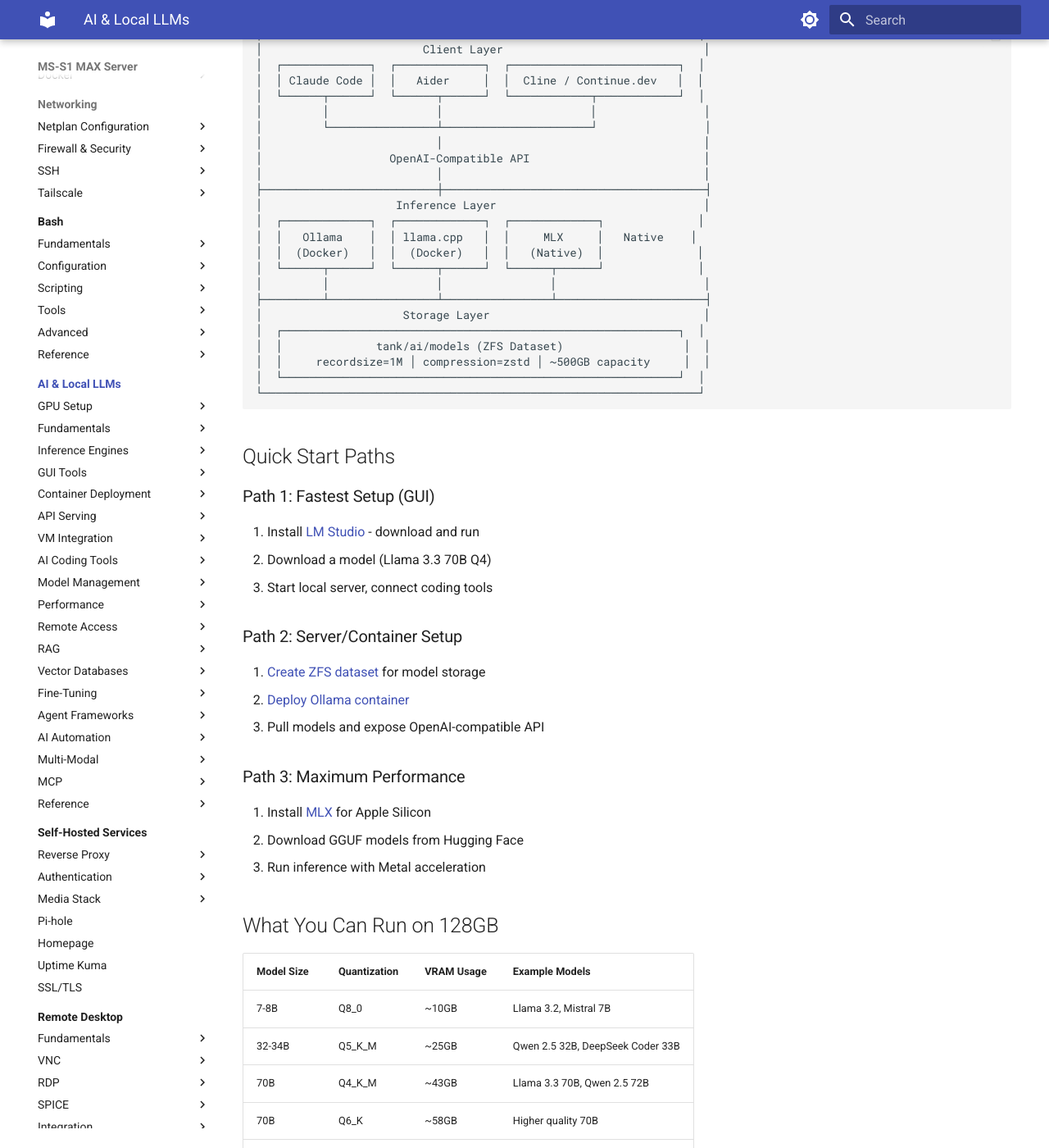
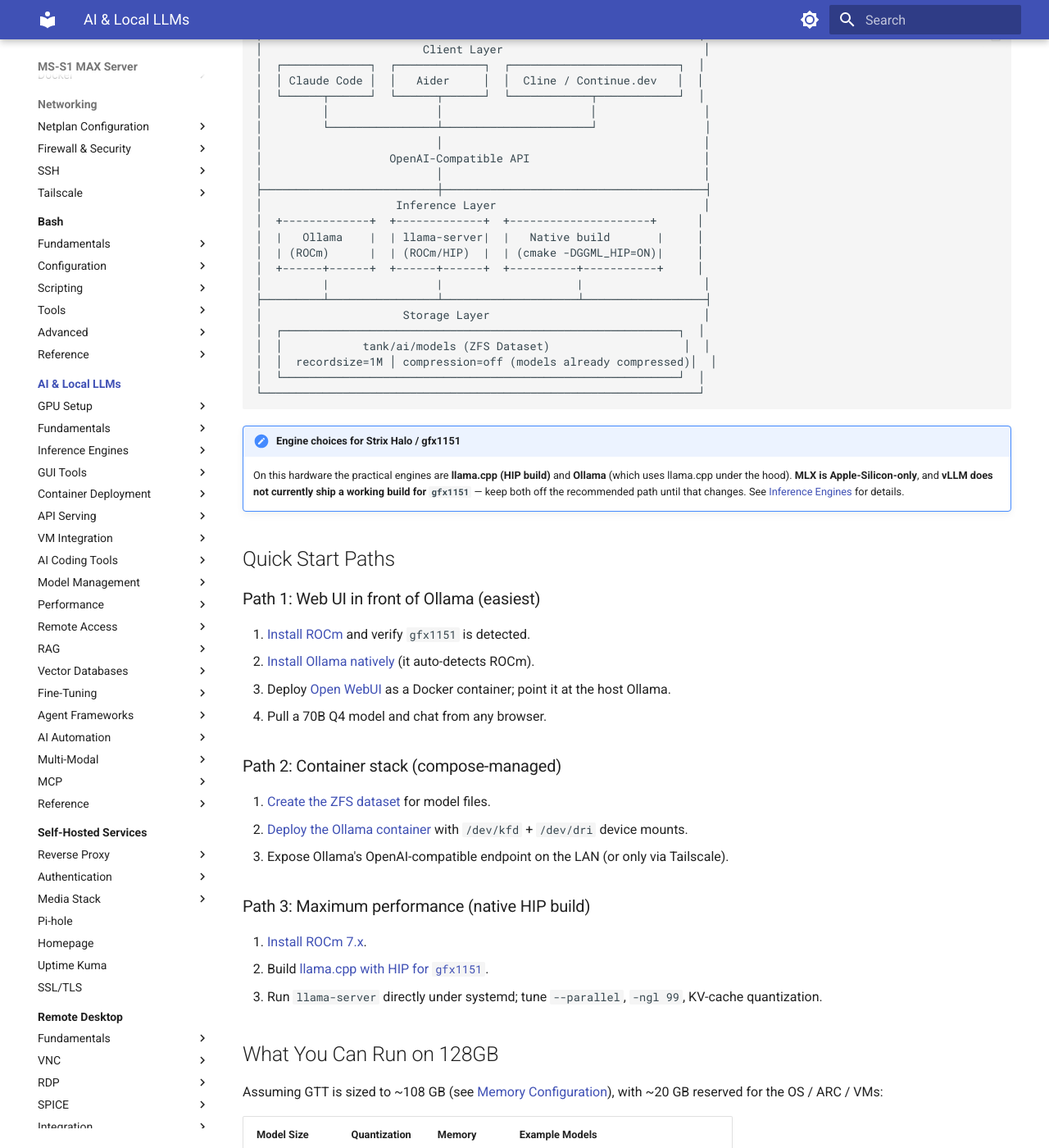
Before and after one commit to mortenoh/msai-setup, an MkDocs documentation site: the page built from docs/ai/index.md, in a window 1280 px wide and 1400 px high, scrolled down 655 px. Shown: the whole window at 82% size. Built offline with MkDocs 1.6.1 and Material for MkDocs 9.7.7, drawn with Linux system fonts in a browser that asks for light colours; some of the changed text lies outside the part shown.

Commit message:
docs: reframe AI stack around Strix Halo (drop Apple/NVIDIA-default framing)
ai/fundamentals/unified-memory:
- Full rewrite. The previous content was entirely about Apple Silicon
  (M-series, Metal, Neural Engine, memory_pressure). Replaced with a
  Strix Halo focus: LPDDR5X-8000 256-bit pool, GTT/UMA split, amd-ttm
  sizing, KV-cache budgeting, real-world tok/s for this hardware,
  multi-model strategies, and honest "when this box isn't the right
  tool" section.

ai/index:
- Drop MLX from the "Maximum Performance" recommended path (Apple-only).
- Replace with native llama.cpp HIP build for gfx1151.
- Updated tok/s table to real Strix Halo numbers.
- Adjusted ZFS dataset hint (compression=off for already-compressed GGUFs).
- VM-integration card no longer implies LM Studio in a Windows VM.

ai/inference-engines/index:
- Lead with a "Recommendation for this hardware" matrix making clear
  llama.cpp HIP + Ollama are the practical options.
- Replace Apple/NVIDIA performance tables with Strix Halo measured
  ranges; keep other platforms as reference rows.
- Updated feature matrix with a "Runs on MS-S1 MAX" row.

ai/inference-engines/mlx, vllm:
- Top-of-page danger banners stating these don't run on this GPU.
- MLX: Apple Silicon only; pointed to llama.cpp HIP / Ollama instead.
- vLLM: gfx1151 not in supported ROCm targets; same redirect.

````diff
--- a/docs/ai/index.md
+++ b/docs/ai/index.md
@@ -27,51 +27,69 @@
 │                          │                                       │
 ├──────────────────────────┼───────────────────────────────────────┤
 │                    Inference Layer                               │
-│  ┌─────────────┐  ┌─────────────┐  ┌─────────────┐              │
-│  │   Ollama    │  │ llama.cpp   │  │     MLX     │   Native    │
-│  │  (Docker)   │  │  (Docker)   │  │   (Native)  │              │
-│  └──────┬──────┘  └──────┬──────┘  └──────┬──────┘              │
-│         │                │                │                      │
-├─────────┴────────────────┴────────────────┴──────────────────────┤
+│  +-------------+  +-------------+  +---------------------+      │
+│  |   Ollama    |  | llama-server|  |   Native build       |     │
+│  | (ROCm)      |  | (ROCm/HIP)  |  | (cmake -DGGML_HIP=ON)|     │
+│  +------+------+  +------+------+  +----------+-----------+     │
+│         |                |                    |                  │
+├─────────┴────────────────┴────────────────────┴──────────────────┤
 │                     Storage Layer                                │
 │  ┌───────────────────────────────────────────────────────────┐  │
-│  │              tank/ai/models (ZFS Dataset)                  │  │
-│  │     recordsize=1M │ compression=zstd │ ~500GB capacity     │  │
+│  │            tank/ai/models (ZFS Dataset)                    │  │
+│  │  recordsize=1M │ compression=off (models already compressed)│  │
 │  └───────────────────────────────────────────────────────────┘  │
 └─────────────────────────────────────────────────────────────────┘
 ```
 
+!!! note "Engine choices for Strix Halo / gfx1151"
+    On this hardware the practical engines are **llama.cpp (HIP build)** and **Ollama** (which uses llama.cpp under the hood). **MLX is Apple-Silicon-only**, and **vLLM does not currently ship a working build for `gfx1151`** — keep both off the recommended path until that changes. See [Inference Engines](inference-engines/index.md) for details.
+
 ## Quick Start Paths
 
-### Path 1: Fastest Setup (GUI)
+### Path 1: Web UI in front of Ollama (easiest)
 
-1. Install [LM Studio](gui-tools/lm-studio.md) - download and run
-2. Download a model (Llama 3.3 70B Q4)
-3. Start local server, connect coding tools
+1. [Install ROCm](gpu/quick-start.md) and verify `gfx1151` is detected.
+2. [Install Ollama natively](inference-engines/ollama.md) (it auto-detects ROCm).
+3. Deploy [Open WebUI](gui-tools/open-webui.md) as a Docker container; point it at the host Ollama.
+4. Pull a 70B Q4 model and chat from any browser.
 
-### Path 2: Server/Container Setup
+### Path 2: Container stack (compose-managed)
 
-1. [Create ZFS dataset](containers/model-volumes.md) for model storage
-2. [Deploy Ollama container](containers/ollama-docker.md)
-3. Pull models and expose OpenAI-compatible API
+1. [Create the ZFS dataset](containers/model-volumes.md) for model files.
+2. [Deploy the Ollama container](containers/ollama-docker.md) with `/dev/kfd` + `/dev/dri` device mounts.
+3. Expose Ollama's OpenAI-compatible endpoint on the LAN (or only via Tailscale).
 
-### Path 3: Maximum Performance
+### Path 3: Maximum performance (native HIP build)
 
-1. Install [MLX](inference-engines/mlx.md) for Apple Silicon
-2. Download GGUF models from Hugging Face
-3. Run inference with Metal acceleration
+1. [Install ROCm 7.x](gpu/rocm-installation.md).
+2. Build [llama.cpp with HIP for `gfx1151`](inference-engines/llama-cpp.md#linux-rocmhip--recommended-for-ms-s1-max).
+3. Run `llama-server` directly under systemd; tune `--parallel`, `-ngl 99`, KV-cache quantization.
 
 ## What You Can Run on 128GB
 
-| Model Size | Quantization | VRAM Usage | Example Models |
-|------------|--------------|------------|----------------|
-| 7-8B | Q8_0 | ~10GB | Llama 3.2, Mistral 7B |
-| 32-34B | Q5_K_M | ~25GB | Qwen 2.5 32B, DeepSeek Coder 33B |
-| 70B | Q4_K_M | ~43GB | Llama 3.3 70B, Qwen 2.5 72B |
-| 70B | Q6_K | ~58GB | Higher quality 70B |
-| 405B | Q2_K | ~95GB | Llama 3.1 405B (limited context) |
+Assuming GTT is sized to ~108 GB (see [Memory Configuration](gpu/memory-configuration.md)), with ~20 GB reserved for the OS / ARC / VMs:
 
-The 75% VRAM rule: Reserve 25% of unified memory for system overhead. On 128GB, target ~96GB for models.
+| Model Size | Quantization | Memory | Example Models |
+|------------|--------------|--------|----------------|
+| 7-8B | Q8_0 | ~10 GB | Llama 3.x 8B, Mistral 7B, Qwen3 8B |
+| 32-34B | Q4_K_M | ~20 GB | Qwen3 32B, DeepSeek Coder, Codestral |
+| 70B | Q4_K_M | ~40 GB | Llama 3.3 70B, Qwen3 72B |
+| 70B | Q6_K | ~55 GB | Higher-quality 70B with long context |
+| 70B | Q8_0 | ~75 GB | Near-fp16 quality 70B |
+| 120-200B MoE | Q4/Q8 | 60-110 GB | DeepSeek-V3-class, GPT-OSS-120B-MXFP4 |
+| 405B | IQ2/IQ1 | ~100 GB | Llama 3.1 405B, very tight context |
+
+Real-world tok/s on this box (ROCm/HIP, single-stream):
+
+| Model | Tokens/sec (gen) |
+|---|---|
+| 8B Q4 | ~50-70 |
+| 32B Q4 | ~15-20 |
+| 70B Q4 | ~6-9 |
+| 70B Q6 | ~4-6 |
+| 405B IQ2 | ~1-2 |
+
+Model recommendations rot fast — verify on [ollama.com](https://ollama.com/library) or [huggingface.co/models](https://huggingface.co/models) on the day you set this up.
 
 ## Section Overview
 
@@ -89,7 +107,7 @@
 
     ---
 
-    llama.cpp, Ollama, MLX, vLLM - when to use each
+    llama.cpp (HIP) and Ollama on Strix Halo; MLX/vLLM noted but not for this box
 
     [:octicons-arrow-right-24: Compare engines](inference-engines/index.md)
 
@@ -121,7 +139,7 @@
 
     ---
 
-    LM Studio in Windows VM with GPU passthrough
+    Call the host's Ollama API from VMs (the host owns the iGPU)
 
     [:octicons-arrow-right-24: VM setup](vm-integration/index.md)
 
````
Also changed, not shown: docs/ai/fundamentals/unified-memory.md (+163 -128 lines), docs/ai/inference-engines/index.md (+42 -48 lines), docs/ai/inference-engines/mlx.md (+3 -0 lines), docs/ai/inference-engines/vllm.md (+3 -0 lines).
